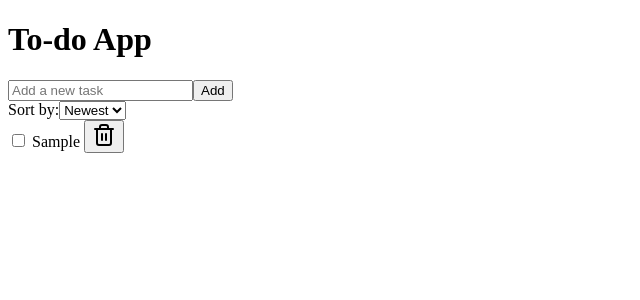
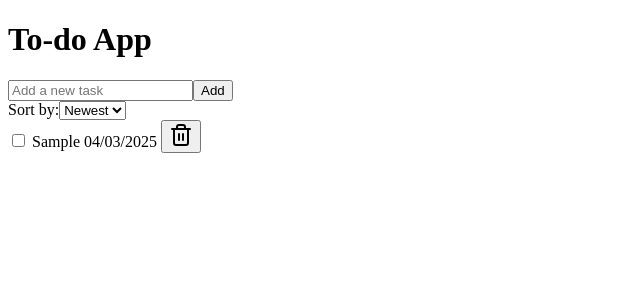
Before and after one commit to AlexDegerman/to-do-app, a React app: page / in a window 1280 px wide. Both pictures are taken after typing "Sample" into the empty fields and a click on the button "Add". Shown: the top 300 px of the page, without its empty margins (0-640 px from the left). Built offline with nearby package versions, Linux system fonts and the light colour scheme; the HTML template or start-up script is replaced by a standard one.

Commit message:
Add creation date to tasks

```diff
--- a/src/components/ToDoItem.jsx
+++ b/src/components/ToDoItem.jsx
@@ -1,6 +1,15 @@
 import { Trash2Icon } from "lucide-react"
 
 const ToDoItem = ({ task, toggleComplete, deleteTask }) => {
+
+  const formatDate = (timestamp) => {
+    const options = {
+      day: "2-digit",
+      month: "2-digit",
+      year: "numeric"
+    }
+    return new Date(timestamp).toLocaleDateString("en-GB", options)
+  }
 
   return (
     <div>
@@ -10,6 +19,7 @@
         onChange={() => toggleComplete(task.id)}
       />
       <span> {task.text} </span>
+      <span> {formatDate(task.id)} </span>
       <button onClick={() => deleteTask(task.id)}><Trash2Icon/></button>
     </div>
   )
```
